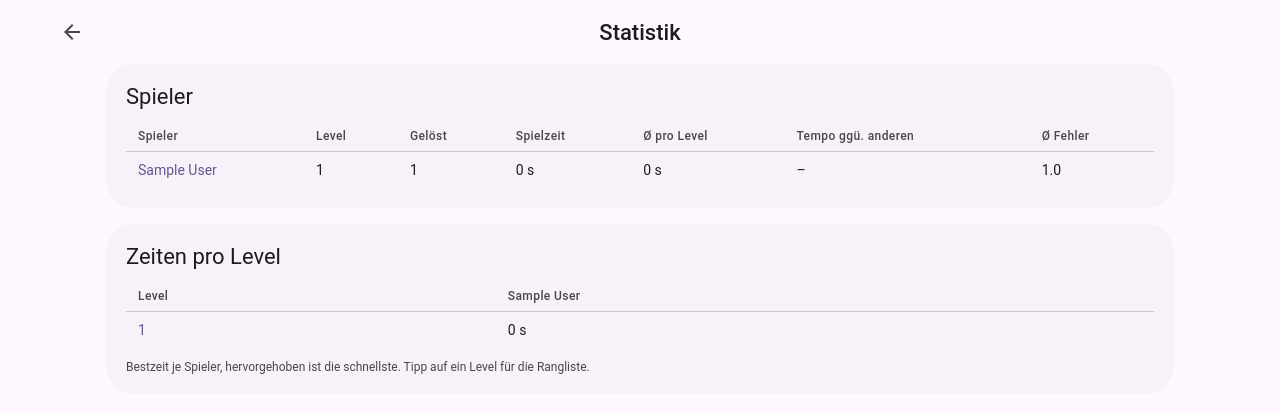
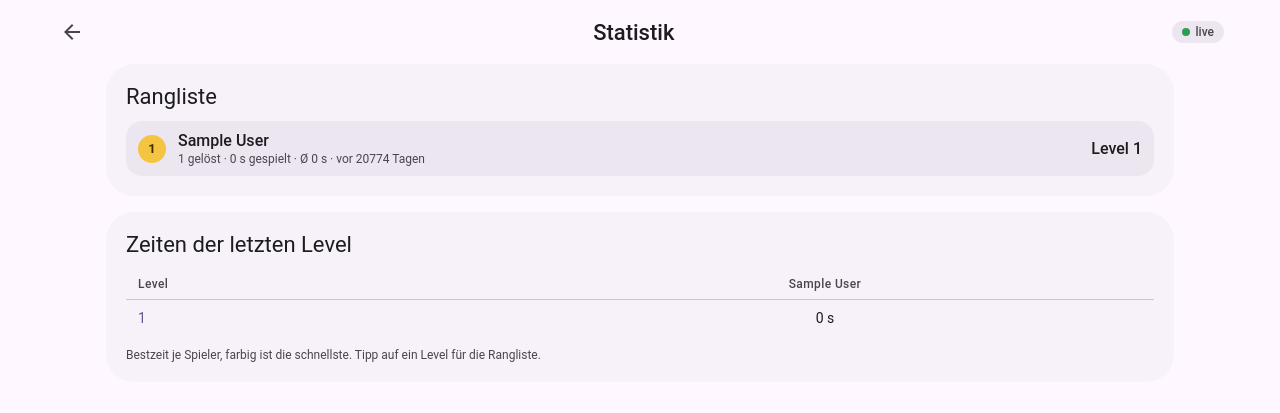
Before and after one commit to L8teNever/Arrows, a Flask app: page /dashboard?alle in a window 1280 px wide. Shown: the top 413 px of the page. Run offline with Flask 3, Linux system fonts and the light colour scheme; tables that the repository leaves empty hold one stand-in row (values such as "Sample post").

Commit message:
Live-Statistik, übersichtlichere Ranglisten und Levelauswahl als Raster
- Statistik fragt alle 5 s nach (/api/stats/version, meist 304) und tauscht den Inhalt ohne Neuladen, nur bei sichtbarer Seite
- Ranglisten als Zeilen mit Platz-Medaillen, Tempo farbig, zuletzt aktiv
- Levelauswahl: Kacheln zum Antippen mit Bestzeit (/api/me/levels), statt Nummer eintippen

Co-Authored-By: Claude Opus 5.5 <noreply@anthropic.com>

```diff
--- a/app.py
+++ b/app.py
@@ -15,6 +15,8 @@ MAX_LEVEL = 1_000_000
 app = Flask(__name__, static_folder="static", static_url_path="/static")
 app.jinja_env.filters["dauer"] = stats.fmt_ms
 app.jinja_env.filters["tempo"] = stats.fmt_speed
+app.jinja_env.filters["seit"] = stats.fmt_ago
+app.jinja_env.filters["tempoklasse"] = stats.speed_class
 db.init()
 
 
@@ -151,6 +153,27 @@ def user_progress():
         return jsonify(db.user_json(u))
 
 
+@app.get("/api/me/levels")
+def user_levels():
+    """Bestzeit je geschafftem Level fuer die Levelauswahl."""
+    with db.connect() as con:
+        u = _require_user(con)
+        resp = jsonify({"best": db.best_times(con, u["id"]), "max": u["max_level"]})
+    resp.headers["Cache-Control"] = "no-store"
+    return resp
+
+
+@app.get("/api/stats/version")
+def stats_version():
+    """Live-Statistik fragt hier alle paar Sekunden nach, unveraendert = kurzes 304."""
+    with db.connect() as con:
+        v = db.stats_version(con)
+    resp = jsonify({"v": v})
+    resp.set_etag(v)
+    resp.headers["Cache-Control"] = "no-cache"
+    return resp.make_conditional(request)
+
+
 @app.post("/api/me/result")
 def user_result():
     body = request.get_json(force=True, silent=True) or {}
@@ -211,7 +234,7 @@ def _dashboard(name: str | None):
             }
     base = f"/{quote(detail['user']['name'] if detail and detail['user'] else name)}/dashboard" if name else "/dashboard"
     resp = Response(render_template(
-        "dashboard.html", data=data, detail=detail, ranking=ranking, recent=data["levels"][:30],
+        "dashboard.html", data=data, detail=detail, ranking=ranking, recent=data["levels"][:15],
         base=base, me=me,
     ))
     resp.headers["Cache-Control"] = "no-store"
--- a/static/app.js
+++ b/static/app.js
@@ -510,24 +510,54 @@ $("pause-restart").onclick = () => { $("dlg-pause").close(); loadLevel(state.lev
 $("pause-levels").onclick = () => { $("dlg-pause").close(); openLevels(); };
 $("set-vibrate").onchange = (e) => { store.vibrate = e.target.checked; if (store.vibrate) vibrate(15); };
 
+/* ---------- Levelauswahl: Raster zum Antippen ---------- */
+const LOCKED_PREVIEW = 3; // so viele gesperrte Level als Ausblick
+let bestTimes = {};       // Bestzeit je Level (vom Server), fuer die kleinen Zeiten unter der Nummer
+
+function fmtShort(ms) {
+  const s = Math.round(ms / 1000);
+  return s < 60 ? `${s} s` : `${Math.floor(s / 60)}:${String(s % 60).padStart(2, "0")}`;
+}
+function renderLevelGrid() {
+  const grid = $("level-grid"), cur = state?.level || store.level, max = store.max;
+  const frag = document.createDocumentFragment();
+  for (let n = 1; n <= max + LOCKED_PREVIEW; n++) {
+    const b = document.createElement("button");
+    b.className = "lvl" + (n === cur ? " cur" : "") + (n > max ? " locked" : n === max ? " new" : " done");
+    b.dataset.n = n;
+    b.setAttribute("role", "listitem");
+    const t = bestTimes[n];
+    b.innerHTML = `<b>${n}</b><span>${n > max ? "🔒" : t ? fmtShort(t) : n === max ? "neu" : "✓"}</span>`;
+    if (n > max) b.disabled = true;
+    frag.appendChild(b);
+  }
+  grid.replaceChildren(frag);
+}
 function openLevels() {
   $("stats-link").href = player ? `/${encodeURIComponent(player)}/dashboard` : "/dashboard";
-  $("player-line").textContent = player ? `Konto: ${player}` : "Nicht angemeldet (nur auf diesem Gerät)";
-  $("max-level").textContent = store.max;
-  $("level-input").max = store.max;
-  $("level-input").value = state?.level || 1;
+  $("player-line").textContent = `${player ? `Konto: ${player} · ` : "Nicht angemeldet · "}freigeschaltet bis Level ${store.max}`;
+  renderLevelGrid();
   $("dlg-levels").showModal();
+  $("level-grid").querySelector(".cur")?.scrollIntoView({ block: "center" });
+  if (player && navigator.onLine) {
+    fetch("/api/me/levels", { cache: "no-store" }).then((r) => r.ok && r.json()).then((d) => {
+      if (!d || !$("dlg-levels").open) return;
+      bestTimes = d.best;
+      const y = $("level-grid").scrollTop;
+      renderLevelGrid();
+      $("level-grid").scrollTop = y;
+    }).catch(() => {});
+  }
 }
+$("level-grid").onclick = (e) => {
+  const b = e.target.closest(".lvl");
+  if (!b || b.disabled) return;
+  $("dlg-levels").close();
+  loadLevel(+b.dataset.n);
+};
 $("btn-levels").onclick = openLevels;
 $("btn-levels2").onclick = openLevels;
 $("levels-cancel").onclick = () => $("dlg-levels").close();
-$("levels-go").onclick = () => {
-  const n = +$("level-input").value;
-  if (!n || n < 1 || n > store.max) { snackbar(`Wähle ein Level von 1 bis ${store.max}`); return; }
-  $("dlg-levels").close();
-  loadLevel(n);
-};
-$("level-input").addEventListener("keydown", (e) => { if (e.key === "Enter") $("levels-go").click(); });
 
 // Zero Trust: Cloudflare kennt die Mail, der Server macht daraus das Konto. Offline gilt das letzte bekannte.
 async function accessLogin() {
--- a/static/dashboard.css
+++ b/static/dashboard.css
@@ -23,3 +23,50 @@ tr.me td:first-child, th.me { box-shadow: inset 3px 0 0 var(--primary); }
 th.me { box-shadow: none; color: var(--primary); }
 .scroll.limit { max-height: 60vh; overflow-y: auto; }
 .dash .top-app-bar .sub { font-size: 12px; }
+
+/* Live-Anzeige oben rechts */
+.live {
+  display: inline-flex; align-items: center; gap: 6px; margin-right: 8px; padding: 4px 10px; border-radius: 12px;
+  font-size: 12px; font-weight: 500; color: var(--on-surface-variant); background: var(--surface-container-high);
+}
+.live::before { content: ""; width: 8px; height: 8px; border-radius: 50%; background: #2e9d4f; }
+.live.off::before { background: var(--outline-variant); }
+.live.ping::before { animation: ping .9s ease-out; }
+@keyframes ping { 0% { box-shadow: 0 0 0 0 rgba(46,157,79,.7); } 100% { box-shadow: 0 0 0 10px rgba(46,157,79,0); } }
+
+/* Ranglisten als Zeilen statt breiter Tabellen: am Handy ohne Querscrollen lesbar */
+.rows { list-style: none; margin: 0; padding: 0; display: flex; flex-direction: column; gap: 6px; }
+.rows li {
+  display: flex; align-items: center; gap: 12px; padding: 10px 12px; border-radius: var(--shape-l);
+  background: var(--surface-container-high);
+}
+.rows li.me { box-shadow: inset 0 0 0 2px var(--primary); }
+.rows .who { flex: 1; min-width: 0; display: flex; flex-direction: column; gap: 2px; color: var(--on-surface) !important; }
+.rows .who b { font-weight: 500; font-size: 16px; }
+.rows .who span { font-size: 12px; color: var(--on-surface-variant); white-space: nowrap; overflow: hidden; text-overflow: ellipsis; }
+.rows .val { display: flex; flex-direction: column; align-items: flex-end; gap: 4px; font-variant-numeric: tabular-nums; white-space: nowrap; }
+.rows .val b { font-weight: 500; }
+small { font-size: 12px; color: var(--on-surface-variant); font-weight: 400; }
+
+.rank {
+  flex: none; display: inline-grid; place-items: center; width: 28px; height: 28px; border-radius: 50%;
+  font-size: 13px; font-weight: 600; background: var(--surface-container-highest); color: var(--on-surface-variant);
+}
+td .rank { width: 24px; height: 24px; font-size: 12px; }
+.rank.r1 { background: #f5c542; color: #3d2e00; }
+.rank.r2 { background: #c9ced6; color: #2b2f36; }
+.rank.r3 { background: #d99a6c; color: #3a2010; }
+
+.tempo, .chip-s { font-size: 12px; padding: 2px 8px; border-radius: 8px; background: var(--surface-container-highest); color: var(--on-surface-variant); }
+.tempo.fast, .kpis .fast b { color: #1f7a3c; }
+.tempo.fast { background: rgba(46,157,79,.15); }
+.tempo.slow, .kpis .slow b { color: var(--error); }
+.tempo.slow { background: rgba(179,38,30,.12); }
+.dark .tempo.fast, .dark .kpis .fast b { color: #7fd99a; }
+
+.hero-head { display: flex; align-items: center; justify-content: space-between; gap: 12px; margin-bottom: 12px; }
+.hero-head h2 { margin: 0; }
+.kpis .main { background: var(--primary-container); color: var(--on-primary-container); }
+.kpis .main b { font-size: 28px; }
+.kpis .main span { color: inherit; }
+table.grid td { text-align: center; } table.grid th { text-align: center; } table.grid td:first-child, table.grid th:first-child { text-align: left; }
--- a/static/index.html
+++ b/static/index.html
@@ -102,14 +102,10 @@
 
   <dialog id="dlg-levels">
     <h2>Level wählen</h2>
-    <p><span id="player-line"></span><br>Freigeschaltet bis Level <b id="max-level">1</b></p>
-    <label class="field">
-      <span>Levelnummer</span>
-      <input type="number" id="level-input" min="1" inputmode="numeric">
-    </label>
+    <p id="player-line"></p>
+    <div class="level-grid" id="level-grid" role="list"></div>
     <div class="dlg-actions">
-      <button class="btn text" id="levels-cancel">Abbrechen</button>
-      <button class="btn filled" id="levels-go">Spielen</button>
+      <button class="btn text" id="levels-cancel">Schließen</button>
     </div>
     <div class="dlg-links">
       <a class="btn text" id="stats-link" href="/dashboard">Statistik</a>
--- a/static/style.css
+++ b/static/style.css
@@ -171,6 +171,25 @@ dialog p { margin: 0 0 16px; color: var(--on-surface-variant); font-size: 14px;
 .dlg-links { display: flex; justify-content: space-between; margin-top: 16px; padding-top: 8px; border-top: 1px solid var(--outline-variant); }
 a.btn { text-decoration: none; }
 #dlg-levels h2 { margin-top: 0; }
+#dlg-levels { width: min(480px, 92vw); }
+.level-grid {
+  display: grid; grid-template-columns: repeat(auto-fill, minmax(60px, 1fr)); gap: 8px;
+  max-height: min(52vh, 420px); overflow-y: auto; padding: 4px; margin: 0 -4px; overscroll-behavior: contain;
+}
+.lvl {
+  position: relative; display: flex; flex-direction: column; align-items: center; justify-content: center; gap: 2px;
+  aspect-ratio: 1; border: 0; border-radius: var(--shape-l); cursor: pointer; overflow: hidden;
+  background: var(--surface-container-highest); color: var(--on-surface); font: inherit;
+}
+.lvl b { font-size: 18px; font-weight: 500; }
+.lvl span { font-size: 11px; color: var(--on-surface-variant); }
+.lvl.new { background: var(--primary-container); color: var(--on-primary-container); }
+.lvl.new span { color: inherit; font-weight: 500; }
+.lvl.cur { box-shadow: inset 0 0 0 2px var(--primary); }
+.lvl.locked { opacity: .45; cursor: default; }
+.lvl::after { content: ""; position: absolute; inset: 0; background: currentColor; opacity: 0; transition: opacity .15s; }
+.lvl:not(.locked):hover::after { opacity: .08; }
+.lvl:not(.locked):active::after { opacity: .12; }
 
 /* Pause-Menue */
 #dlg-pause { text-align: left; }
--- a/templates/dashboard.html
+++ b/templates/dashboard.html
@@ -25,46 +25,47 @@
       <span class="headline">Statistik</span>
       {% if me %}<span class="sub">angemeldet als {{ me }}{% if not detail or detail.name | lower != me | lower %} · <a href="{{ dash }}">meine Statistik</a>{% endif %}</span>{% endif %}
     </div>
-    <span style="width:48px"></span>
+    <span class="live" id="live" title="Aktualisiert sich live">live</span>
   </header>
 
-  <main class="dash-main">
+  <main class="dash-main" id="dash-main">
+  {% macro medal(n) %}<span class="rank r{{ n if n <= 3 else 'x' }}">{{ n }}</span>{% endmacro %}
   {% if ranking %}
     <section class="card">
       <h2>Level {{ ranking.level }}</h2>
       <p class="sub-line">{{ ranking.params.width }} × {{ ranking.params.height }}{% if ranking.params.big %} · Großes Feld{% endif %}{% if ranking.params.shape %} · {{ ranking.params.shape }}{% endif %}</p>
-      <div class="scroll"><table>
-        <thead><tr><th>#</th><th>Spieler</th><th>Bestzeit</th><th>Fehler</th><th>Gelöst</th></tr></thead>
-        <tbody>
-        {% for r in ranking.rows %}
-          <tr class="{{ 'top' if loop.first }} {{ 'me' if r.name | lower == me | lower }}">
-            <td>{{ loop.index }}</td>
-            <td><a href="/{{ r.name | urlencode }}/dashboard">{{ r.name }}</a></td>
-            <td>{{ r.ms | dauer }}</td>
-            <td>{{ r.mistakes }}</td>
-            <td>{{ r.wins }}×</td>
-          </tr>
-        {% endfor %}
-        </tbody>
-      </table></div>
+      <ol class="rows">
+      {% for r in ranking.rows %}
+        <li class="{{ 'me' if r.name | lower == me | lower }}">
+          {{ medal(loop.index) }}
+          <a class="who" href="/{{ r.name | urlencode }}/dashboard"><b>{{ r.name }}{% if r.name | lower == me | lower %} <small>(du)</small>{% endif %}</b>
+            <span>{{ r.mistakes }} Fehler · {{ r.wins }}× gelöst</span></a>
+          <span class="val">{{ r.ms | dauer }}</span>
+        </li>
+      {% endfor %}
+      </ol>
       <a class="btn text" href="{{ base }}">Zurück</a>
     </section>
 
   {% else %}
     {% if detail %}
       {% set u = detail.user %}
-      <section class="card">
-        <h2>{{ u.name if u else detail.name }}</h2>
+      <section class="card hero">
         {% if u %}
+        <div class="hero-head">
+          <h2>{{ u.name }}{% if u.name | lower == me | lower %} <small>(du)</small>{% endif %}</h2>
+          <span class="chip-s">{{ u.last_seen | seit }}</span>
+        </div>
         <div class="kpis">
-          <div><b>{{ u.max_level }}</b><span>Level erreicht</span></div>
-          <div><b>{{ u.solved }}</b><span>gelöst</span></div>
+          <div class="main"><b>{{ u.max_level }}</b><span>Level erreicht</span></div>
+          <div><b>{{ u.solved }}</b><span>Level gelöst</span></div>
           <div><b>{{ u.play_ms | dauer }}</b><span>Spielzeit</span></div>
           <div><b>{{ u.avg_ms | dauer }}</b><span>Ø pro Level</span></div>
-          <div><b>{{ u.speed | tempo }}</b><span>Tempo ggü. anderen</span></div>
+          <div class="{{ u.speed | tempoklasse }}"><b>{{ u.speed | tempo }}</b><span>Tempo ggü. anderen</span></div>
           <div><b>{{ '%.1f' % u.avg_mistakes if u.avg_mistakes is not none else '–' }}</b><span>Ø Fehler</span></div>
         </div>
         {% else %}
+        <h2>{{ detail.name }}</h2>
         <p class="empty">Dieses Konto gibt es nicht. <a href="/dashboard?alle">Alle Spieler</a></p>
         {% endif %}
       </section>
@@ -73,50 +74,44 @@
         <h2>Level von {{ u.name }}</h2>
         {% if detail.rows %}
         <div class="scroll limit"><table>
-          <thead><tr><th>Level</th><th>Bestzeit</th><th>Fehler</th><th>Gelöst</th><th>Platz</th><th>ggü. anderen</th></tr></thead>
+          <thead><tr><th>Level</th><th>Bestzeit</th><th>Platz</th><th>ggü. anderen</th><th>Fehler</th></tr></thead>
           <tbody>
           {% for r in detail.rows %}
             <tr>
               <td><a href="{{ base }}?level={{ r.level }}">{{ r.level }}</a></td>
               <td>{{ r.ms | dauer }}</td>
+              <td>{{ medal(r.rank) }} <small>von {{ r.players }}</small></td>
+              <td>{{ r.vs }}</td>
               <td>{{ r.mistakes }}</td>
-              <td>{{ r.wins }}×</td>
-              <td>{{ r.rank }} / {{ r.players }}</td>
-              <td>{{ r.vs }}</td>
             </tr>
           {% endfor %}
           </tbody>
         </table></div>
+        <p class="hint">Tipp auf ein Level für die Rangliste.</p>
         {% else %}<p class="empty">Noch kein Level geschafft.</p>{% endif %}
       </section>
       {% endif %}
     {% endif %}
 
     <section class="card">
-      <h2>{{ 'Vergleich' if detail else 'Spieler' }}</h2>
+      <h2>Rangliste</h2>
       {% if data.users %}
-      <div class="scroll"><table>
-        <thead><tr><th>Spieler</th><th>Level</th><th>Gelöst</th><th>Spielzeit</th><th>Ø pro Level</th><th>Tempo ggü. anderen</th><th>Ø Fehler</th></tr></thead>
-        <tbody>
-        {% for u in data.users %}
-          <tr class="{{ 'me' if u.name | lower == me | lower }}">
-            <td><a href="/{{ u.name | urlencode }}/dashboard">{{ u.name }}</a></td>
-            <td>{{ u.max_level }}</td>
-            <td>{{ u.solved }}</td>
-            <td>{{ u.play_ms | dauer }}</td>
-            <td>{{ u.avg_ms | dauer }}</td>
-            <td>{{ u.speed | tempo }}</td>
-            <td>{{ '%.1f' % u.avg_mistakes if u.avg_mistakes is not none else '–' }}</td>
-          </tr>
-        {% endfor %}
-        </tbody>
-      </table></div>
+      <ol class="rows">
+      {% for u in data.users %}
+        <li class="{{ 'me' if u.name | lower == me | lower }}">
+          {{ medal(loop.index) }}
+          <a class="who" href="/{{ u.name | urlencode }}/dashboard"><b>{{ u.name }}{% if u.name | lower == me | lower %} <small>(du)</small>{% endif %}</b>
+            <span>{{ u.solved }} gelöst · {{ u.play_ms | dauer }} gespielt · Ø {{ u.avg_ms | dauer }} · {{ u.last_seen | seit }}</span></a>
+          <span class="val"><b>Level {{ u.max_level }}</b>{% if u.speed is not none %}<span class="tempo {{ u.speed | tempoklasse }}">{{ u.speed | tempo }}</span>{% endif %}</span>
+        </li>
+      {% endfor %}
+      </ol>
       {% else %}<p class="empty">Noch niemand da. <a href="/">Spiel ein Level</a>, dann tauchst du hier auf.</p>{% endif %}
     </section>
 
     {% if recent %}
     <section class="card">
-      <h2>Zeiten pro Level</h2>
+      <h2>Zeiten der letzten Level</h2>
       <div class="scroll"><table class="grid">
         <thead><tr><th>Level</th>{% for u in data.users %}<th class="{{ 'me' if u.name | lower == me | lower }}">{{ u.name }}</th>{% endfor %}</tr></thead>
         <tbody>
@@ -127,16 +122,54 @@
             <td><a href="{{ base }}?level={{ lvl }}">{{ lvl }}</a></td>
             {% for u in data.users %}
               {% set e = row.get(u.id) %}
-              <td{% if e and e.ms == fastest and row|length > 1 %} class="best"{% endif %}>{{ e.ms | dauer if e else '' }}</td>
+              <td{% if e and e.ms == fastest and row|length > 1 %} class="best"{% endif %}>{{ e.ms | dauer if e else '·' }}</td>
             {% endfor %}
           </tr>
         {% endfor %}
         </tbody>
       </table></div>
-      <p class="hint">Bestzeit je Spieler, hervorgehoben ist die schnellste. Tipp auf ein Level für die Rangliste.</p>
+      <p class="hint">Bestzeit je Spieler, farbig ist die schnellste. Tipp auf ein Level für die Rangliste.</p>
     </section>
     {% endif %}
   {% endif %}
   </main>
+  <script>
+    // Live: alle 5 s kurz nachfragen (meist nur ein 304), nur solange die Seite sichtbar ist.
+    // Hat sich etwas geaendert, wird der Inhalt ausgetauscht, ohne die Seite neu zu laden.
+    (function () {
+      var etag = null, busy = false, dot = document.getElementById("live");
+      async function check() {
+        if (document.hidden || busy) return;
+        busy = true;
+        try {
+          var r = await fetch("/api/stats/version", { cache: "no-cache" });
+          var v = r.headers.get("ETag");
+          if (r.ok && v && etag && v !== etag) {
+            var html = await (await fetch(location.href, { cache: "no-store" })).text();
+            var next = new DOMParser().parseFromString(html, "text/html").getElementById("dash-main");
+            if (next) {
+              var y = scrollY, inner = document.querySelector(".scroll.limit"), iy = inner ? inner.scrollTop : 0;
+              document.getElementById("dash-main").replaceWith(next);
+              var ni = document.querySelector(".scroll.limit"); if (ni) ni.scrollTop = iy;
+              scrollTo(0, y);
+              dot.classList.remove("ping"); void dot.offsetWidth; dot.classList.add("ping");
+            }
+          }
+          if (r.ok && v) etag = v;
+          dot.classList.remove("off");
+        } catch (e) { dot.classList.add("off"); }
+        busy = false;
+      }
+      var timer = 0;
+      function run() {
+        clearInterval(timer);
+        if (document.hidden) return; // im Hintergrund: gar kein Timer
+        check();
+        timer = setInterval(check, 5000);
+      }
+      document.addEventListener("visibilitychange", run);
+      run();
+    })();
+  </script>
 </body>
 </html>
```
Also changed, not shown: db.py (+11 -0 lines), stats.py (+24 -0 lines).
